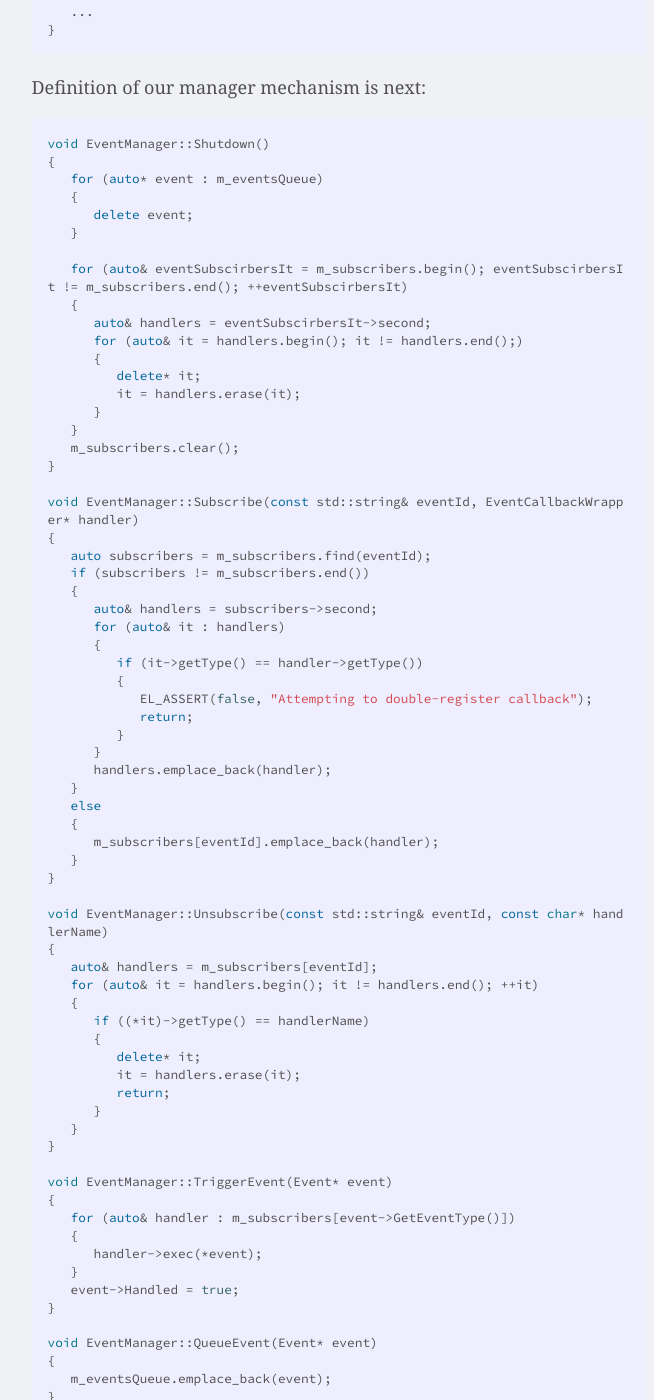
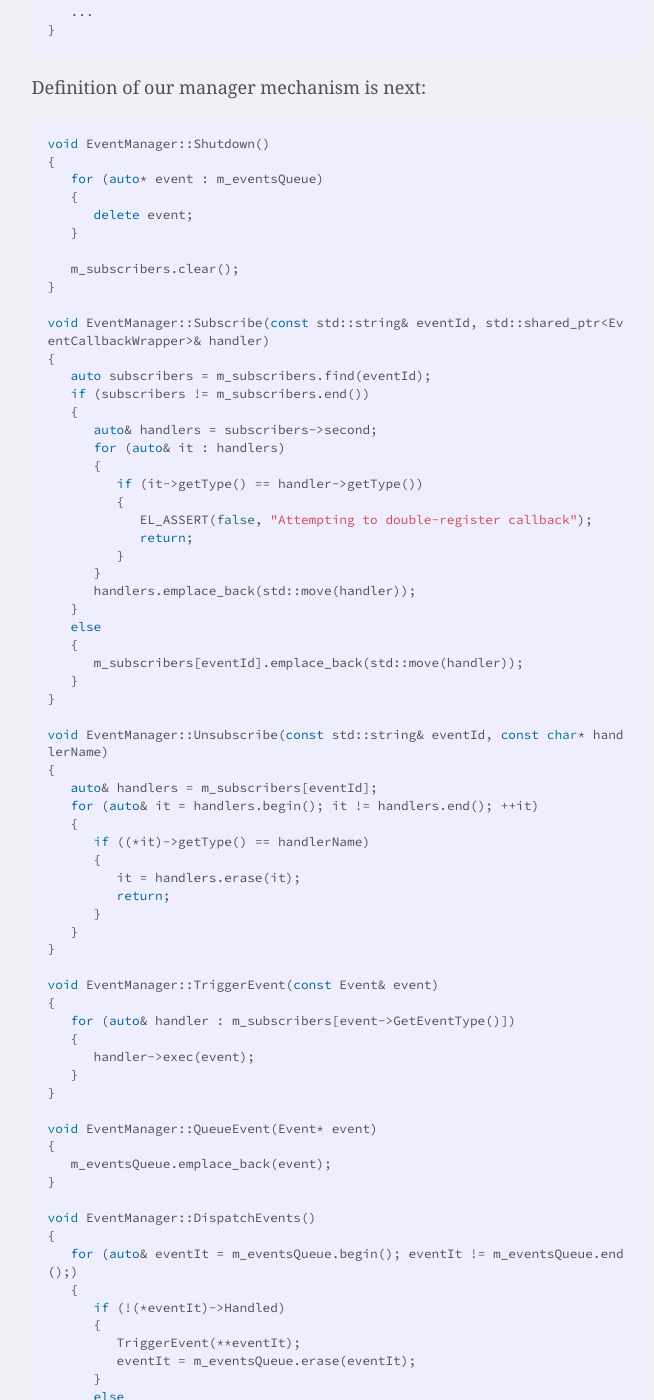
Before and after one commit to denyskryvytskyi/denyskryvytskyi.github.io, a Jekyll site: the page built from _posts/2022-06-09-event-system.md, in a window 1280 px wide and 1400 px high, scrolled down 5800 px. Shown: the whole window, without its empty margins (301-955 px from the left). Built offline with Jekyll 4.4.1, drawn with Linux system fonts in a browser that asks for light colours; comment, search, counter and statistics services are not loaded; some of the changed text lies outside the part shown.

Commit message:
Event-system post improvements

```diff
--- a/_posts/2022-06-09-event-system.md
+++ b/_posts/2022-06-09-event-system.md
@@ -82,7 +82,7 @@ Fine, now we need to make callback wrapper. It's a trick (template magic &#12851
 class EventCallbackWrapper
 {
 public:
-   void exec(Event& e)
+   void exec(const Event& e)
    {
       call(e);
    }
@@ -90,27 +90,27 @@ public:
    virtual const char* getType() const = 0;
 
 private:
-   virtual void call(Event& e) = 0;
+   virtual void call(const Event& e) = 0;
 };
 
 template<typename EventType>
-using EventFunctionHandler = std::function<void(EventType& e)>;
+using EventFunctionHandler = std::function<void(const EventType& e)>;
 
 template<typename EventType>
 class EventCallbackWrapperT : public EventCallbackWrapper
 {
 public:
-   EventCallbackWrapperT(EventFunctionHandler<EventType> callback)
+   EventCallbackWrapperT(const EventFunctionHandler<EventType>& callback)
       : functionHandler(callback)
       , functionType(functionHandler.target_type().name())
    {};
 
 private:
-   virtual void call(Event& e) override
+   virtual void call(const Event& e) override
    {
       if (e.GetEventType() == EventType::GetStaticEventType())
       {
-         functionHandler(static_cast<EventType&>(e));
+         functionHandler(static_cast<const EventType&>(e));
       }
    }
 
@@ -133,15 +133,15 @@ class EventManager
 public:
    void Shutdown();
 
-   void Subscribe(const std::string eventId, EventCallbackWrapper* handler);
-   void Unsubscribe(const std::string eventId, const char* handlerName);
-   void TriggerEvent(Event* event);
+   void Subscribe(const std::string& eventId, const std::shared_ptr<EventCallbackWrapper>& handler);
+   void Unsubscribe(const std::string& eventId, const char* handlerName);
+   void TriggerEvent(const Event& event);
    void QueueEvent(Event* event);
    void DispatchEvents();
 
 private:
    std::vector<Event*> m_eventsQueue;
-   std::unordered_map<std::string, std::vector<EventCallbackWrapper*>> m_subscribers;
+   std::unordered_map<std::string, std::vector<std::shared_ptr<EventCallbackWrapper>> m_subscribers;
 };
 
 extern EventManager gEventManager;
@@ -155,7 +155,7 @@ Also I've made useful functions to interact with Event Manager from any engine/g
 template<typename EventType>
 static void Subscribe(const EventFunctionHandler<EventType>& callback)
 {
-   EventCallbackWrapper* handler = new EventCallbackWrapperT<EventType>(callback);
+   SharedPtr<EventCallbackWrapper> handler = std::make_shared<EventCallbackWrapperT<EventType>>(callback);
 
    gEventManager.Subscribe(EventType::GetStaticEventType(), handler);
 }
@@ -167,7 +167,7 @@ static void Unsubscribe(const EventFunctionHandler<EventType>& callback)
    gEventManager.Unsubscribe(EventType::GetStaticEventType(), handlerName);
 }
 
-static void TriggerEvent(Event* triggeredEvent)
+static void TriggerEvent(const Event& triggeredEvent)
 {
    gEventManager.TriggerEvent(triggeredEvent);
 }
@@ -212,19 +212,10 @@ void EventManager::Shutdown()
       delete event;
    }
 
-   for (auto& eventSubscirbersIt = m_subscribers.begin(); eventSubscirbersIt != m_subscribers.end(); ++eventSubscirbersIt)
-   {
-      auto& handlers = eventSubscirbersIt->second;
-      for (auto& it = handlers.begin(); it != handlers.end();)
-      {
-         delete* it;
-         it = handlers.erase(it);
-      }
-   }
    m_subscribers.clear();
 }
 
-void EventManager::Subscribe(const std::string& eventId, EventCallbackWrapper* handler)
+void EventManager::Subscribe(const std::string& eventId, std::shared_ptr<EventCallbackWrapper>& handler)
 {
    auto subscribers = m_subscribers.find(eventId);
    if (subscribers != m_subscribers.end())
@@ -238,11 +229,11 @@ void EventManager::Subscribe(const std::string& eventId, EventCallbackWrapper* h
             return;
          }
       }
-      handlers.emplace_back(handler);
+      handlers.emplace_back(std::move(handler));
    }
    else
    {
-      m_subscribers[eventId].emplace_back(handler);
+      m_subscribers[eventId].emplace_back(std::move(handler));
    }
 }
 
@@ -253,20 +244,18 @@ void EventManager::Unsubscribe(const std::string& eventId, const char* handlerNa
    {
       if ((*it)->getType() == handlerName)
       {
-         delete* it;
          it = handlers.erase(it);
          return;
       }
    }
 }
 
-void EventManager::TriggerEvent(Event* event)
+void EventManager::TriggerEvent(const Event& event)
 {
    for (auto& handler : m_subscribers[event->GetEventType()])
    {
-      handler->exec(*event);
+      handler->exec(event);
    }
-   event->Handled = true;
 }
 
 void EventManager::QueueEvent(Event* event)
@@ -280,7 +269,7 @@ void EventManager::DispatchEvents()
    {
       if (!(*eventIt)->Handled)
       {
-         TriggerEvent(*eventIt);
+         TriggerEvent(**eventIt);
          eventIt = m_eventsQueue.erase(eventIt);
       }
       else
@@ -402,7 +391,7 @@ class Window
       ... code ...
 
       setWindowResizeCallback([](int width, int height){
-         TriggerEvent(new WindowResizeEvent(width, height));
+         TriggerEvent(WindowResizeEvent(width, height));
       })
    }
 }
```
Also changed, not shown: other parts of _posts/2022-06-09-event-system.md (+2 -2 lines).
